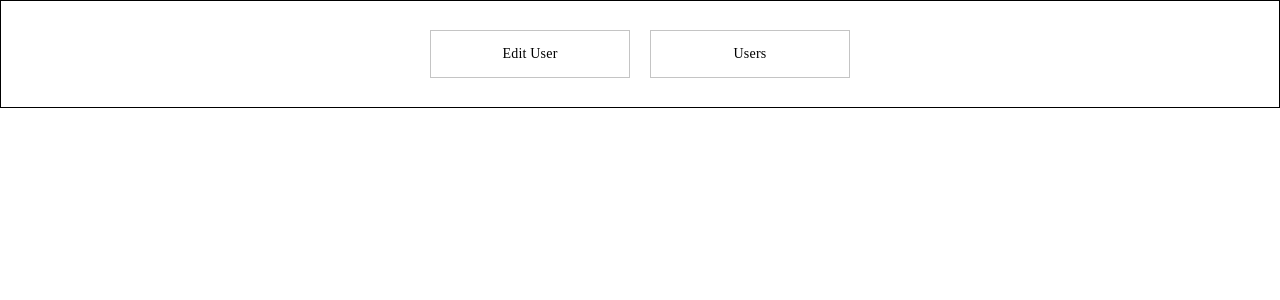
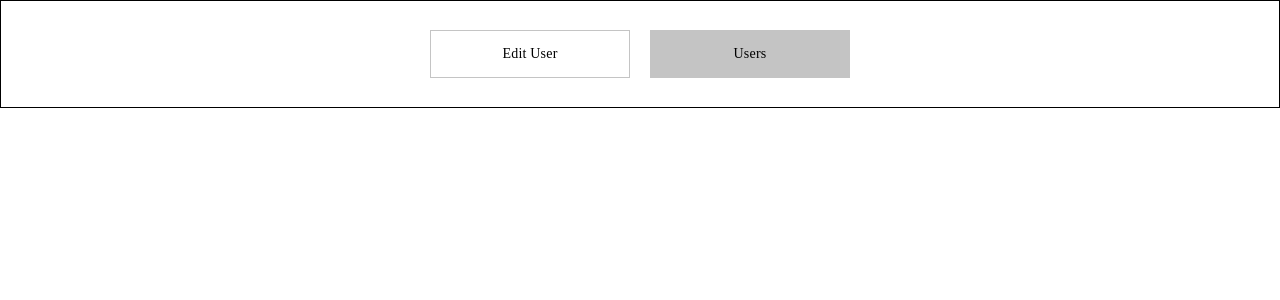
Before and after one commit to arturart0097/testingTask, a React (Vite) app: page / in a window 1280 px wide. Shown: the top 300 px of the page. Built offline with nearby package versions, Linux system fonts and the light colour scheme.

Commit message:
Додано активну сторінку

```diff
--- a/src/components/Header/index.jsx
+++ b/src/components/Header/index.jsx
@@ -4,10 +4,13 @@ import "./style.css";
 export default function Header() {
   return (
     <header>
-      <NavLink to="/edit-user">
+      <NavLink
+        to="/edit-user"
+        className={({ isActive }) => (isActive ? "active" : "")}
+      >
         <button>Edit User</button>
       </NavLink>
-      <NavLink to="/">
+      <NavLink to="/" className={({ isActive }) => (isActive ? "active" : "")}>
         <button>Users</button>
       </NavLink>
     </header>
--- a/src/components/Header/style.css
+++ b/src/components/Header/style.css
@@ -24,7 +24,6 @@ header > a > button {
   line-height: 20px;
   letter-spacing: 0.2px;
   background-color: #fff;
-  text-align: center;
   cursor: pointer;
   padding: 0;
   margin: 0;
@@ -33,3 +32,7 @@ header > a > button {
 header > a > button:hover {
   background-color: #c4c4c4;
 }
+
+.active > button {
+  background-color: #c4c4c4;
+}
```
